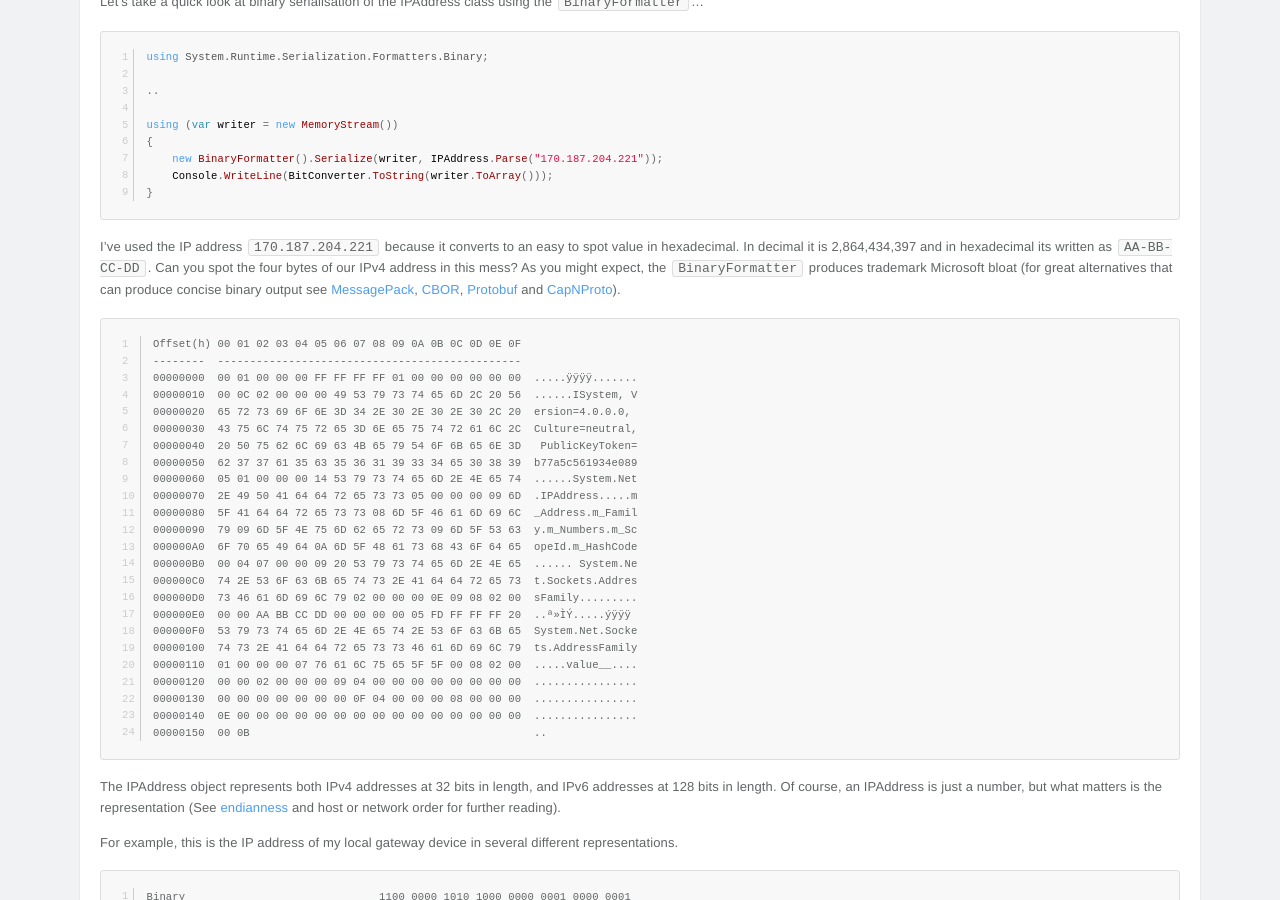
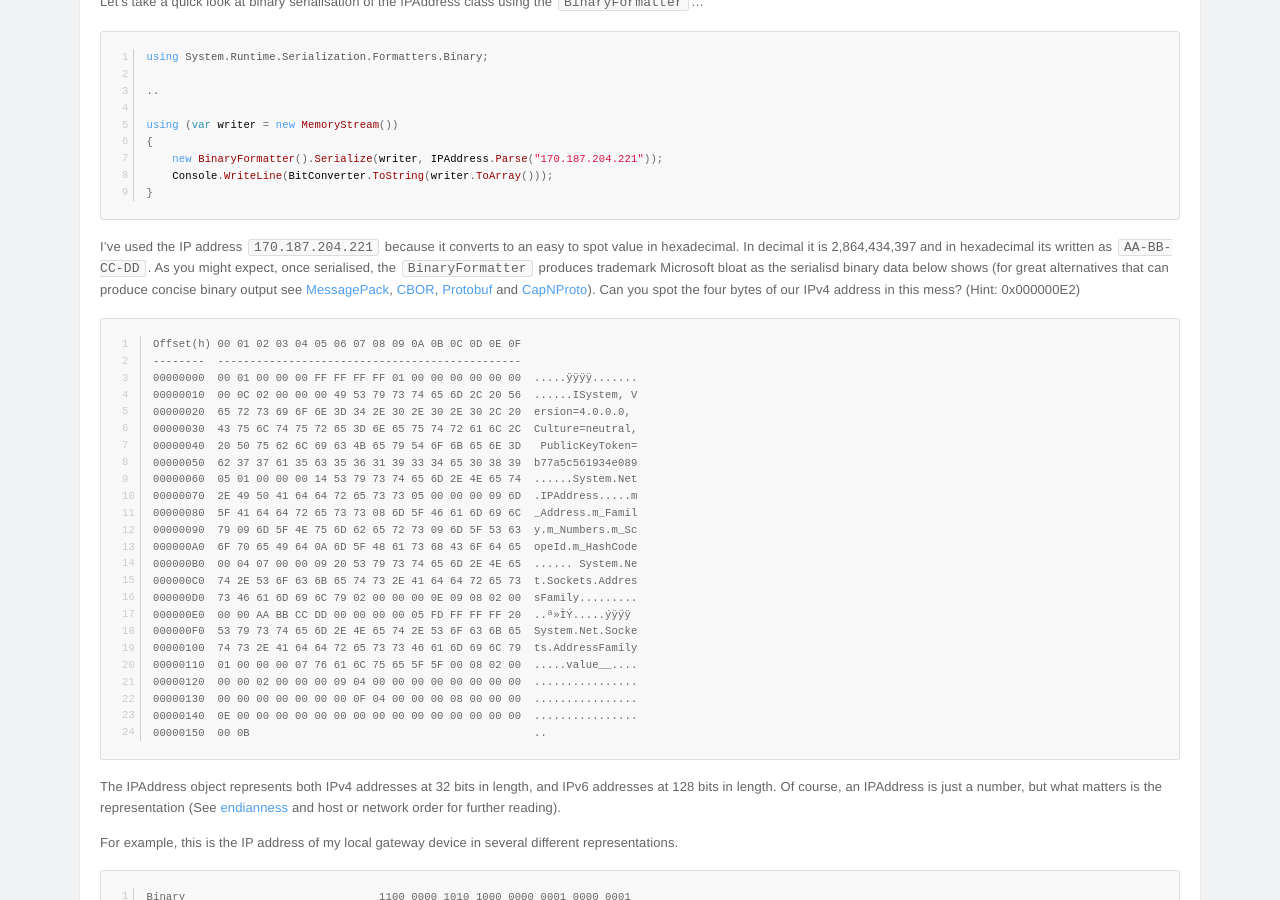
Before and after one commit to pingfu/pingfu.github.io, a Jekyll site: the page built from _posts/2015-07-16-how-to-serialise-ipaddress-ipendpoint.markdown, in a window 1280 px wide and 900 px high, scrolled down 529 px. Built offline with Jekyll 4.4.1, drawn with Linux system fonts in a browser that asks for light colours; nearby versions of some CDN libraries; comment, search, counter and statistics services are not loaded.

Commit message:
paragraph re-order

```diff
--- a/_posts/2015-07-16-how-to-serialise-ipaddress-ipendpoint.markdown
+++ b/_posts/2015-07-16-how-to-serialise-ipaddress-ipendpoint.markdown
@@ -28,7 +28,7 @@ using (var writer = new MemoryStream())
 }
 {% endhighlight %}
 
-I've used the IP address `170.187.204.221` because it converts to an easy to spot value in hexadecimal. In decimal it is 2,864,434,397 and in hexadecimal its written as `AA-BB-CC-DD`. Can you spot the four bytes of our IPv4 address in this mess? As you might expect, the `BinaryFormatter` produces trademark Microsoft bloat (for great alternatives that can produce concise binary output see [MessagePack](http://msgpack.org/), [CBOR](http://cbor.io/), [Protobuf](https://github.com/google/protobuf) and [CapNProto](https://capnproto.org/)).
+I've used the IP address `170.187.204.221` because it converts to an easy to spot value in hexadecimal. In decimal it is 2,864,434,397 and in hexadecimal its written as `AA-BB-CC-DD`. As you might expect, once serialised, the `BinaryFormatter` produces trademark Microsoft bloat as the serialisd binary data below shows (for great alternatives that can produce concise binary output see [MessagePack](http://msgpack.org/), [CBOR](http://cbor.io/), [Protobuf](https://github.com/google/protobuf) and [CapNProto](https://capnproto.org/)). Can you spot the four bytes of our IPv4 address in this mess? (Hint: 0x000000E2)
 
 {% highlight text linenos %}
 Offset(h) 00 01 02 03 04 05 06 07 08 09 0A 0B 0C 0D 0E 0F
```
